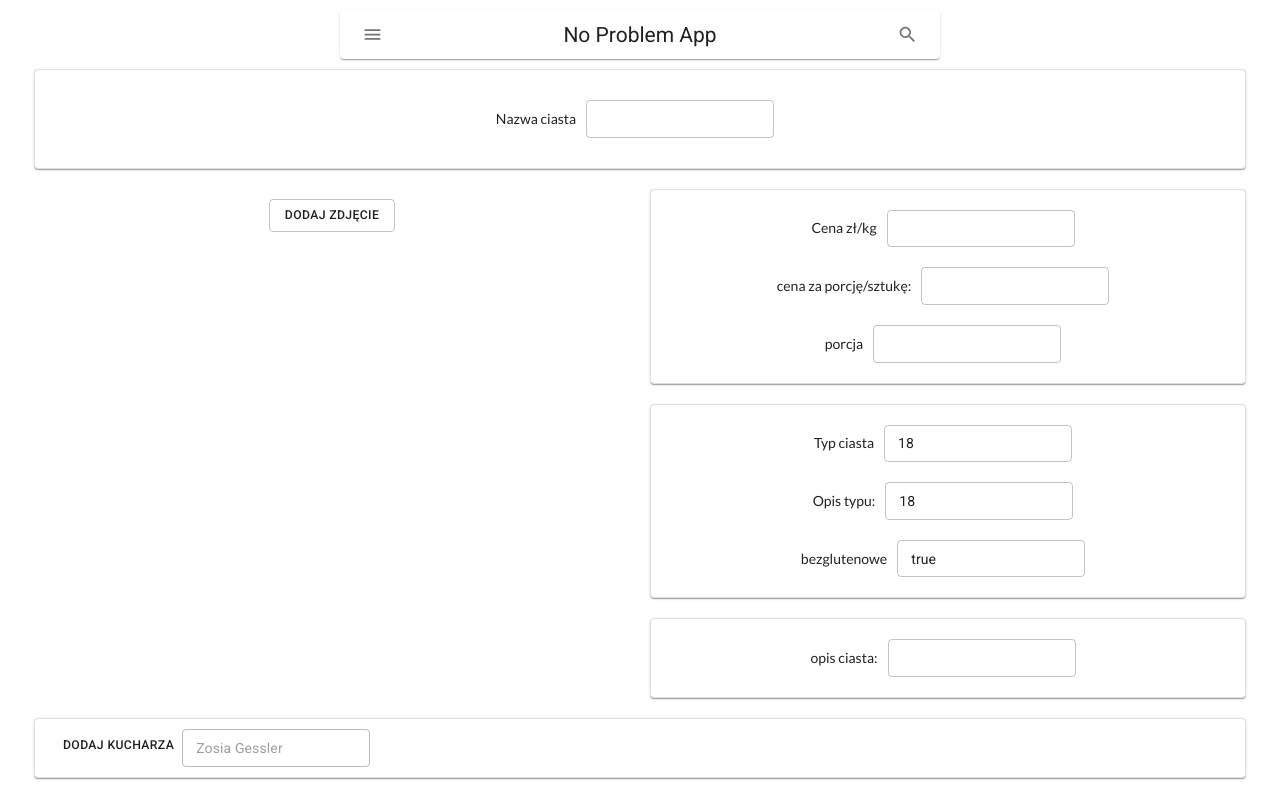
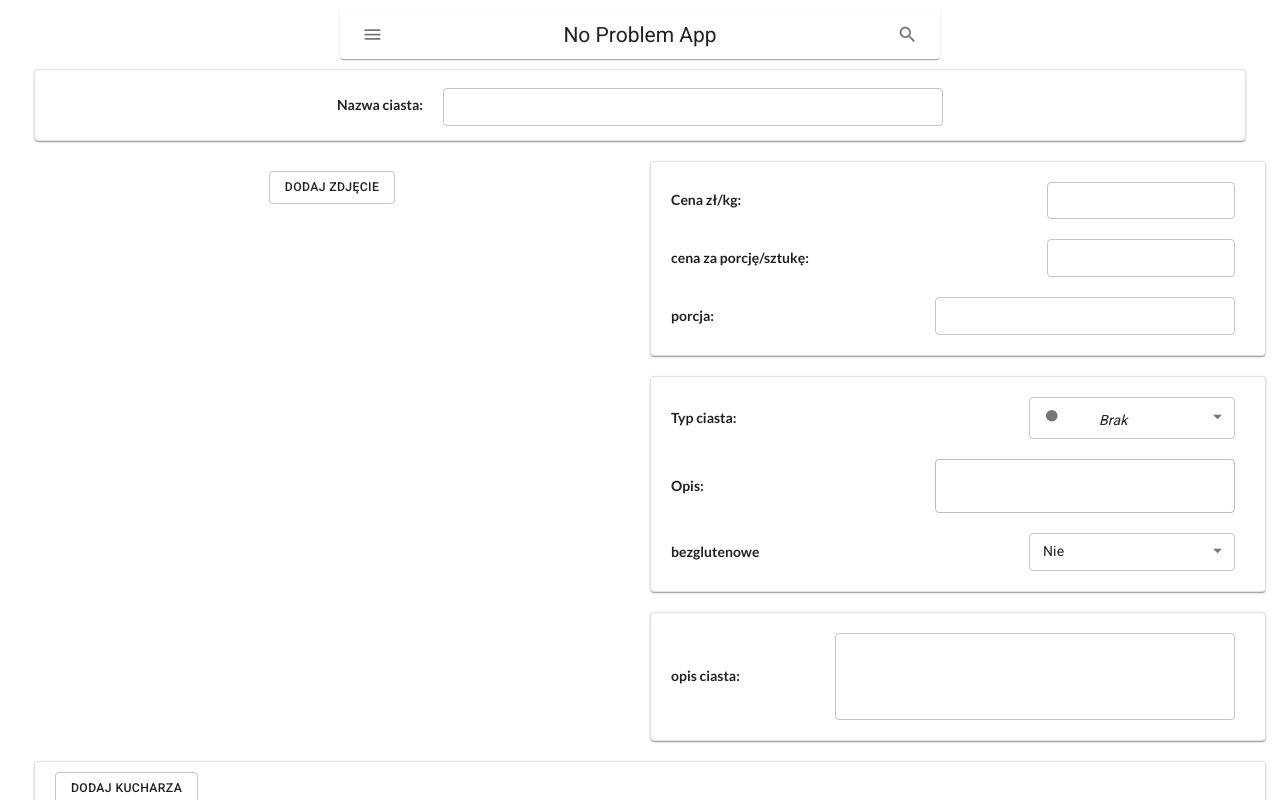
Before and after one commit to infoshareacademy/jfdz12-no-problem-app, a React (Create React App) app: page / in a window 1280 px wide. Both pictures are taken after a click on the button "DODAJ NOWE CISTO". Shown: the top 800 px of the page. Built offline with nearby package versions, Linux system fonts and the light colour scheme.

Commit message:
finish addCakeFrom

```diff
--- /dev/null
+++ b/src/cakes/CakeAddForm/CakeAddCookList.js
@@ -0,0 +1,38 @@
+import React from 'react';
+import { Dialog, DialogActions, DialogTitle, DialogContent, DialogContentText} from '@material-ui/core'
+import { MenuItem, Button, } from '@material-ui/core'
+
+export function CakeAddCookList(props) {
+    return(
+        <Dialog
+            open={props.cookList}
+            onClose={props.onHandleClickOpen}
+            scroll={'paper'}
+            aria-labelledby="scroll-dialog-title"
+            aria-describedby="scroll-dialog-description"
+        >
+            <DialogTitle id="scroll-dialog-title">Lista kucharzy</DialogTitle>
+
+            <DialogContent dividers={true}>
+                <DialogContentText id="scroll-dialog-description" tabIndex={-1}>
+
+                    {props.cooks.map((cook) =>(
+                        <MenuItem key={cook.id} onClick={() => props.onHandleSelectCook(cook.id)}>
+                            {cook.name} {cook.surname} {cook.location.city}
+                        </MenuItem>
+                        ))
+                    }
+
+                </DialogContentText>
+            </DialogContent>
+
+            <DialogActions>
+                <Button onClick={props.onHandleClickOpen} color="primary">
+                    Cancel
+                </Button>
+            </DialogActions>
+        </Dialog>
+
+    )
+
+}
--- a/src/cakes/CakeAddForm/CakeAddForm.js
+++ b/src/cakes/CakeAddForm/CakeAddForm.js
@@ -1,25 +1,29 @@
 import React from 'react';
 import {styles} from '../CakeStyles';
-import { Button, CardMedia, MenuItem, TextField, withStyles, Paper, Grid, Container } from '@material-ui/core';
-import { Dialog, DialogActions, DialogTitle, DialogContent, DialogContentText} from '@material-ui/core'
+import { Button, CardMedia, withStyles, Paper, Grid, Container, Divider } from '@material-ui/core';
 import CakeAddInput from './CakeAddInput';
+import CakeAddTypesSelect from './CakeAddTypesSelect';
+import CakeAddSelect from './CakeAddSelect';
+import {YESNOSELECT} from '../../constans/selectConstans'
+import { CakeAddCookList } from './CakeAddCookList';
+import CookLabelFull from '../CookLabelFull';
 
 class CakeAddForm extends React.Component{
     constructor(props){
         super(props);
         this.state = {
             cookList: false,
-            cakeAdd: {
-                name : '',
-                price: '',
-                priceForPortion: '',
-                portionDescription: '',
-                typeId: 18,
-                cookId: 1,
-                description: '',
-                glutenFree: true,
-                imgURL:'',
-            },
+            // cakeAdd: {
+            //     name : '',
+            //     price: '',
+            //     priceForPortion: '',
+            //     portionDescription: '',
+            //     typeId: 0,
+            //     cookId: null,
+            //     description: '',
+            //     glutenFree: false,
+            //     imgURL:'',
+            // },
         }
         this.handleCakeAddForm = this.handleCakeAddForm.bind(this);
     }
@@ -31,12 +35,12 @@ class CakeAddForm extends React.Component{
     handleFileAdd = (event) => {
         const fileName = event.target.files[0].name;
 
-        this.setState(prevState => ({
+        this.props.onHandleCakeAddChange({
             cakeAdd:{
-                ...prevState.cakeAdd,
+                ...this.props.cakeAdd,
                 imgURL : `./img/ciacha/${fileName}`
             }
-        }))
+        })
     }
 
     handleClickOpen = () => {
@@ -46,29 +50,37 @@ class CakeAddForm extends React.Component{
       };
 
     handleSelectCook = (value) =>{
-        this.setState(prevState => ({
+        console.log('cookid', value)
+        this.props.onHandleCakeAddChange ({
             cakeAdd: {
-                ...prevState.cakeAdd,
+                ...this.props.cakeAdd,
                 cookId: value,
             },
+        });
+        this.setState(prevState =>({
             cookList: !prevState.cookList,
         }))
     }
 
     handleCakeChange =(event) => {
         const {name, value} = event.target;
-        this.setState(prevState => ({
+
+        this.props.onHandleCakeAddChange ({
             cakeAdd:{
-                ...prevState.cakeAdd,
+                ...this.props.cakeAdd,
                 [name]: value,
             },
-        }))
+        });
     }
+
+
+
 
     findDataById = (data, id) => data.find((data) => data.id === id) || {};
 
     render(){
-        const {cooks, classes} = this.props;
+
+        const {cooks, types, classes} = this.props;
         const { name,
                 price,
                 priceForPortion,
@@ -77,10 +89,11 @@ class CakeAddForm extends React.Component{
                 typeId,
                 description,
                 glutenFree,
-                imgURL} = this.state.cakeAdd;
+                imgURL} = this.props.cakeAdd;
 
         const selectedCook = this.findDataById(cooks, cookId);
-        const toSave = Object.entries(this.state.cakeAdd);
+        const selectetType = this.findDataById(types,typeId);
+        const toSave = Object.entries(this.props.cakeAdd);
 
         return(<div>
             <Container maxWidth = "lg" >
@@ -91,7 +104,8 @@ class CakeAddForm extends React.Component{
                             onHandleCakeChange = {this.handleCakeChange}
                             value = {name}
                             name = "name"
-                            label = "Nazwa ciasta"
+                            label = "Nazwa ciasta: "
+                            styleProp = "header"
                         />
                     </Paper>
 
@@ -119,46 +133,51 @@ class CakeAddForm extends React.Component{
                             </label>
                         </Grid>
 
-                        <Grid container item xs={12} sm={6} direction='column'>
+                        <Grid container item xs={12} sm={6} direction='column' wrap="wrap">
                             <Paper className={classes.fCardPaper}>
                                 <CakeAddInput
                                     onHandleCakeChange = {this.handleCakeChange}
                                     value = {price}
                                     name = "price"
-                                    label = "Cena zł/kg"
+                                    label = "Cena zł/kg: "
                                 />
                                 <CakeAddInput
                                     onHandleCakeChange = {this.handleCakeChange}
                                     value = {priceForPortion}
                                     name = "priceForPortion"
-                                    label = "cena za porcję/sztukę:"
+                                    label = "cena za porcję/sztukę: "
                                 />
                                 <CakeAddInput
                                     onHandleCakeChange = {this.handleCakeChange}
                                     value = {portionDescription}
                                     name = "portionDescription"
-                                    label = "porcja"
+                                    label = "porcja: "
+                                    styleDirect = {{width: "300px"}}
                                 />
 
                             </Paper>
                             <Paper className={classes.fCardPaper}>
-                                <CakeAddInput
+                                <CakeAddTypesSelect
                                     onHandleCakeChange = {this.handleCakeChange}
+                                    types = {types}
                                     value = {typeId}
                                     name = "typeId"
-                                    label = "Typ ciasta"
+                                    label = "Typ ciasta: "
                                 />
                                 <CakeAddInput
-                                    onHandleCakeChange = {this.handleCakeChange}
-                                    value = {typeId}
-                                    name = "typeId"
-                                    label = "Opis typu: "
+                                    value = {selectetType.description||""}
+                                    label = "Opis: "
+                                    rows="2"
+                                    multiline = {true}
+                                    disabled = {true}
+                                    styleDirect = {{width: "300px"}}
                                 />
-                                <CakeAddInput
+                                <CakeAddSelect
                                     onHandleCakeChange = {this.handleCakeChange}
                                     value = {glutenFree}
                                     name = "glutenFree"
                                     label = "bezglutenowe"
+                                    options={YESNOSELECT}
                                 />
 
                             </Paper>
@@ -168,6 +187,9 @@ class CakeAddForm extends React.Component{
                                     value = {description}
                                     name = "description"
                                     label = "opis ciasta:"
+                                    rows="4"
+                                    multiline = {true}
+                                    styleDirect = {{width: "400px"}}
                                 />
                             </Paper>
 
@@ -176,48 +198,30 @@ class CakeAddForm extends React.Component{
                     </Grid>
 
                     <Paper className={classes.fCardPaper}>
-                        <Button onClick={this.handleClickOpen}>dodaj kucharza</Button>
-                        <Dialog
-                            open={this.state.cookList}
-                            onClose={this.handleClickOpen}
-                            scroll={'paper'}
-                            aria-labelledby="scroll-dialog-title"
-                            aria-describedby="scroll-dialog-description"
-                        >
-                            <DialogTitle id="scroll-dialog-title">Lista kucharzy</DialogTitle>
-
-                            <DialogContent dividers={true}>
-                                <DialogContentText id="scroll-dialog-description" tabIndex={-1}>
-
-                                    {this.props.cooks.map((cook) =>(
-                                        <MenuItem key={cook.id} onClick={() => this.handleSelectCook(cook.id)}>
-                                            {cook.name} {cook.surname} {cook.location.city}
-                                        </MenuItem>
-                                        ))
-                                    }
-
-                                </DialogContentText>
-                            </DialogContent>
-
-                            <DialogActions>
-                                <Button onClick={this.handleClickOpen} color="primary">
-                                    Cancel
-                                </Button>
-                            </DialogActions>
-                        </Dialog>
-                        <TextField
-                            id="outlined-search"
-                            type = "text"
-                            variant = "outlined"
-                            value = { `${selectedCook.name} ${selectedCook.surname}` }
-                            color = 'secondary'
-                            size = 'small'
-                            disabled = {true}
-                        />
-
+                        <Grid>
+                            <Button onClick={this.handleClickOpen}
+                                    variant='outlined'
+                                    style={{marginBottom: '10px'}}
+                            >
+                                dodaj kucharza
+                            </Button>
+                            <Divider />
+                        </Grid>
+                        <Grid>
+                            {cookId !== null
+                            ? <CookLabelFull
+                                    cook = {selectedCook}
+                                />
+                            : ''
+                            }
+                        </Grid>
                     </Paper>
-
-
+                    <CakeAddCookList
+                        cookList = {this.state.cookList}
+                        onHandleClickOpen = {this.handleClickOpen}
+                        onHandleSelectCook = {this.handleSelectCook}
+                        cooks = {cooks}
+                    />
                     <Button onClick={this.handleCakeAddForm}
                             variant="outlined"
                             color="secondary"
@@ -231,7 +235,7 @@ class CakeAddForm extends React.Component{
                 <Grid item xs={12}>
                     <div>
 
-                        {toSave.map((el,idx) => (<div key={idx}> {el[0]} : {el[1]}  </div>))}
+                        {toSave.map((el,idx) => (<div key={idx}> {el[0]} : {typeof (el[1]) === 'boolean'? (el[1]? "tak":"nie") :el[1]}  </div>))}
 
                     </div>
 
--- a/src/cakes/CakeAddForm/CakeAddInput.js
+++ b/src/cakes/CakeAddForm/CakeAddInput.js
@@ -2,31 +2,40 @@ import React from 'react';
 import { TextField, Grid, withStyles } from '@material-ui/core';
 
 const styles = {
-    root: {
-        '& .MuiOutlinedInput-root':{
-            margin: '0px',
-            minWidth: '100px',
-            width: '100%',
-        },
-    },
     textField :{
         margin: '10px',
     },
+    header: {
+        width: '500px',
+    },
+    textLabel: {
+        fontWeight: 'bold',
+        paddingRight: '20px',
+    }
   };
 
 function FilterInput (props) {
-        const { classes } = props;
+    const { classes, styleProp } = props;
+    const styleInput = styleProp ==="header" ? classes.header : classes.textField;
+    const styleJustify = styleProp ==="header" ? 'center' : 'space-between';
 
     return (
-        <Grid container justify='center' alignItems='center'>
-            <div>{props.label}</div>
+        <Grid container justify={styleJustify} alignItems='center' wrap='wrap'>
+
+            <div className={classes.textLabel}>{props.label}</div>
+
             <TextField
                 onChange = {props.onHandleCakeChange}
                 value = {props.value}
                 name = {props.name}
                 variant='outlined'
                 margin = 'dense'
-                className={classes.textField}
+                className={styleInput}
+                disabled = {props.disabled}
+                style = {props.styleDirect}
+                multiline = {props.multiline}
+                rows={props.rows}
+
             />
 
         </Grid>
--- /dev/null
+++ b/src/cakes/CakeAddForm/CakeAddSelect.js
@@ -0,0 +1,65 @@
+import React from 'react';
+import { Grid, FormControl, MenuItem, Select, withStyles, Typography,} from '@material-ui/core';
+import clsx from 'clsx';
+
+const styles = {
+    root: {
+        '& .MuiSelect-select': {
+            backgroundColor: 'white',
+        },
+    },
+
+    formControl: {
+      margin: '10px',
+      minWidth: '206px',
+      width:'100%,'
+    },
+    textLabel: {
+        fontWeight: 'bold',
+        paddingRight: '20px',
+    },
+
+  };
+
+
+function CakeAddSelect (props) {
+
+const {classes, options} = props;
+
+    return(
+        <Grid container justify='space-between' alignItems='center'>
+
+            <div className={classes.textLabel}>{props.label}</div>
+
+            <FormControl variant="outlined"
+                        className={clsx(classes.root, classes.formControl)}
+                        margin='dense'
+            >
+                <Select
+                    name = {props.name}
+                    value = {props.value}
+                    onChange = {props.onHandleCakeChange}
+                    >
+                        <MenuItem >
+                            <em>Brak</em>
+                        </MenuItem>
+                        {options.map(option => (
+                            <MenuItem key={option.id}
+                                        value={option.value}
+                            >
+                                <Typography variant="inherit"
+                                            style={{paddingBottom:'5px'}}
+                                >
+                                    {option.name}
+                                </Typography>
+                            </MenuItem>
+                            ))
+                        }
+                </Select>
+            </FormControl>
+        </Grid>
+
+    )
+}
+
+export default withStyles (styles)(CakeAddSelect);
--- /dev/null
+++ b/src/cakes/CakeAddForm/CakeAddTypesSelect.js
@@ -0,0 +1,68 @@
+import React from 'react';
+import { Grid, FormControl, MenuItem, Select, withStyles, ListItemIcon, Typography,} from '@material-ui/core';
+import clsx from 'clsx';
+import FiberManualRecordIcon from '@material-ui/icons/FiberManualRecord';
+
+const styles = {
+    root: {
+        '& .MuiSelect-select': {
+            backgroundColor: 'white',
+        },
+    },
+
+    formControl: {
+      margin: '10px',
+      minWidth: '206px',
+      width:'100%,'
+    },
+    textLabel: {
+        fontWeight: 'bold',
+        paddingRight: '20px',
+    },
+
+  };
+
+
+function CakeAddTypesSelect (props) {
+
+const {classes, types} = props;
+
+    return(
+        <Grid container justify='space-between' alignItems='center'>
+
+            <div className={classes.textLabel}>{props.label}</div>
+
+            <FormControl variant="outlined"
+                        className={clsx(classes.root, classes.formControl)}
+                        margin='dense'
+            >
+                <Select
+                    name = {props.name}
+                    value = {props.value}
+                    onChange = {props.onHandleCakeChange}
+                    >
+                        <MenuItem key={0} value={0}>
+                            <ListItemIcon>
+                                <FiberManualRecordIcon fontSize="small" />
+                            </ListItemIcon>
+                            <em>Brak</em>
+                        </MenuItem>
+                        {types.map(type => (
+                            <MenuItem key={type.id}
+                                        value={type.id}
+                            >
+                                <ListItemIcon style={{color:type.color}}>
+                                    <FiberManualRecordIcon />
+                                </ListItemIcon>
+                                <Typography variant="inherit" style={{paddingBottom:'5px'}}>{type.name}</Typography>
+                            </MenuItem>
+                            ))
+                        }
+                </Select>
+            </FormControl>
+        </Grid>
+
+    )
+}
+
+export default withStyles (styles)(CakeAddTypesSelect);
--- a/src/cakes/CakeCardFull.js
+++ b/src/cakes/CakeCardFull.js
@@ -51,7 +51,7 @@ class CakeCardFull extends React.Component{
                             <Paper className={classes.fCardPaper}>
 
                                 <Typography variant='body1' className={classes.fCardWrapType}>
-                                    <span className={classes.fCardSubText}>kategoria:</span>
+                                    <span className={classes.fCardSubText}>typ ciasta:</span>
                                     <span className={classes.fCardType} style= {{backgroundColor: typeColor}}>
                                         {type.name}
                                     </span>
--- a/src/cakes/CakeStyles.js
+++ b/src/cakes/CakeStyles.js
@@ -38,7 +38,7 @@ export const styles= {
         textAlign: 'center',
     },
     fCardHeader: {
-        padding: '20px 10px',
+        padding: '10px 26px 10px',
         margin: '10px',
         borderColor: '#e0e0e0',
         border: "0.5px solid",
@@ -54,6 +54,8 @@ export const styles= {
         borderRadius: '10px',
     },
     fCardPaper:{
+        minWidth: '200px',
+        width:'100%',
         margin: '10px',
         padding:'10px 20px',
         textAlign: 'left',
--- a/src/cakes/CakesList.js
+++ b/src/cakes/CakesList.js
@@ -28,6 +28,18 @@ export class CakesList extends React.Component{
             priceRange: [],
             sortById: 0,
             cakeAddFormOpen: false,
+            cakeAdd: {
+                id: null,
+                name : '',
+                price: '',
+                priceForPortion: '',
+                portionDescription: '',
+                typeId: 0,
+                cookId: null,
+                description: '',
+                glutenFree: false,
+                imgURL:'',
+            },
         };
         this.filterChange = this.filterChange.bind(this);
         this.handleToogleChange = this.handleToogleChange.bind(this);
@@ -118,9 +130,17 @@ export class CakesList extends React.Component{
     }
 
     handleCakeAddForm(){
+        //const cake = this.findDataById(this.state.cakes, 10);
         this.setState(prevState =>({
             cakeAddFormOpen: !prevState.cakeAddFormOpen,
+           // cakeAdd: {...prevState.cakeAdd, ...cake},
         }))
+    }
+
+    handleCakeAddChange = (newCake) => {
+        this.setState(prevState =>({
+            ...prevState.cakeAdd, ...newCake,
+        }) )
     }
 
     findDataById = (data, id) => data.find((data) => data.id === id) || {};
@@ -142,6 +162,7 @@ export class CakesList extends React.Component{
                 priceRange,
                 sortById,
                 cakeAddFormOpen,
+                cakeAdd,
             } = this.state;
 
         const { filterVisibility } = this.props;
@@ -220,7 +241,10 @@ export class CakesList extends React.Component{
         if(cakeAddFormOpen && !loading ){
             return <CakeAddForm
                 onHandleCakeAddForm = {this.handleCakeAddForm}
+                onHandleCakeAddChange = {this.handleCakeAddChange}
                 cooks = {cooks}
+                types = {types}
+                cakeAdd = {cakeAdd}
             />
         }
 
--- a/src/cakes/RenderCakesList.js
+++ b/src/cakes/RenderCakesList.js
@@ -3,7 +3,7 @@ import {filterCondition} from './filter/FilterCondition'
 import CakeCard from './CakeCard';
 import {styles} from './CakeStyles';
 import { Grid, Paper, withStyles } from '@material-ui/core';
-import {SORTOPTIONS} from '../constans/filterConstans'
+import {SORTOPTIONS} from '../constans/selectConstans'
 
 function MyPaperRaw (props) {
     const { classes, ...other } = props;
--- a/src/cakes/filter/FilterSelect.js
+++ b/src/cakes/filter/FilterSelect.js
@@ -1,6 +1,6 @@
 import React from 'react';
 import { FormControl, InputLabel, MenuItem, Select, withStyles, } from '@material-ui/core';
-import {SORTOPTIONS} from '../../constans/filterConstans'
+import {SORTOPTIONS} from '../../constans/selectConstans'
 import clsx from 'clsx';
 
 const styles = {
@@ -37,7 +37,7 @@ const {classes} = props;
                 sortowanie
             </InputLabel>
             <Select
-                labelId="selecwt-outlined-label"
+                labelId="select-outlined-label"
                 id="select-outlined"
                 value={props.sortById}
                 onChange={props.onHandleSortBy}
--- a/src/constans/filterConstans.js
+++ b/src/constans/selectConstans.js
@@ -28,3 +28,16 @@ export const SORTOPTIONS = [
         type: "number",
     },
 ];
+
+export const YESNOSELECT = [
+    {
+        id:1,
+        name: "Tak",
+        value: true,
+    },
+    {
+        id:2,
+        name: "Nie",
+        value: false,
+    },
+];
```
